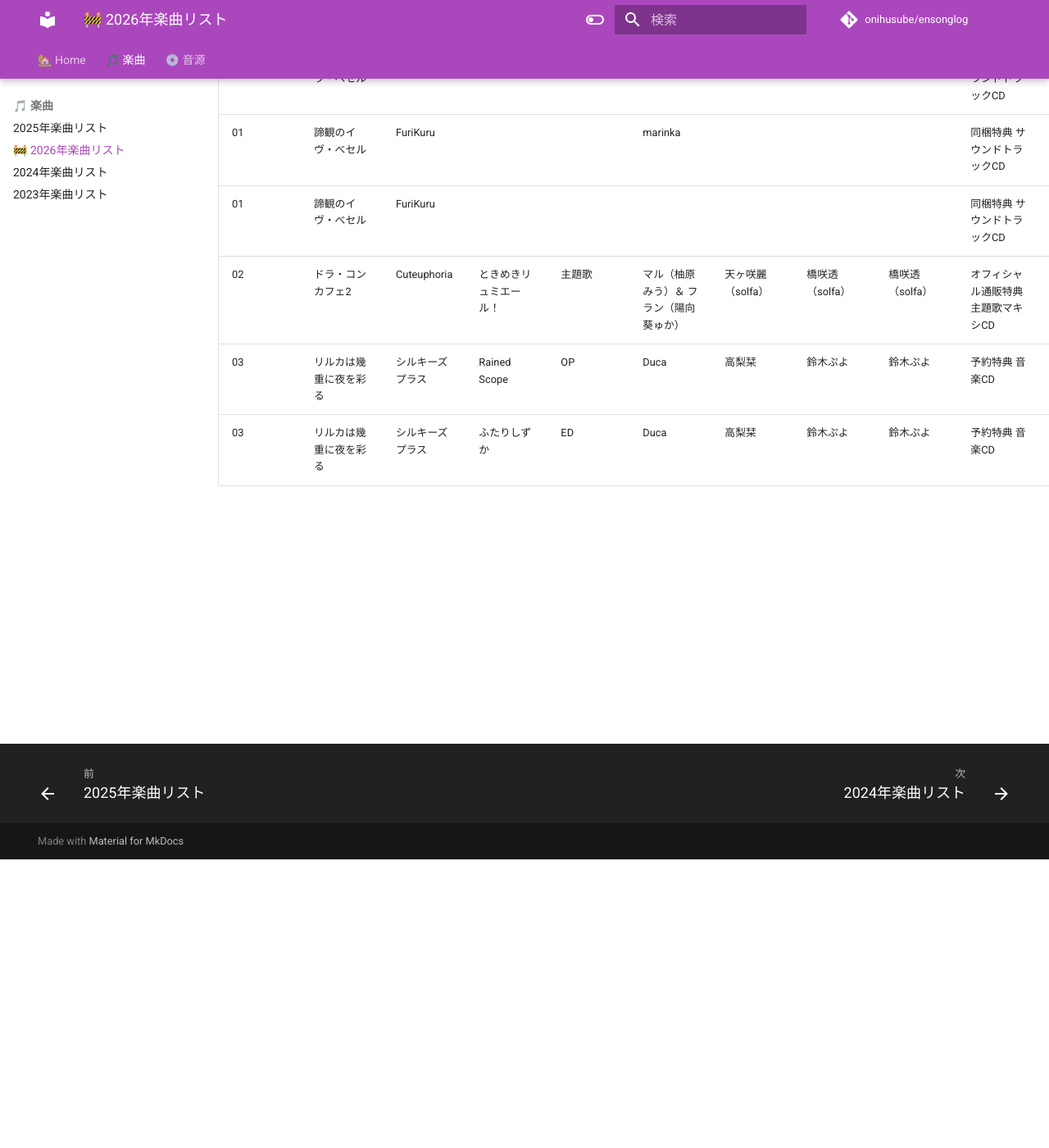
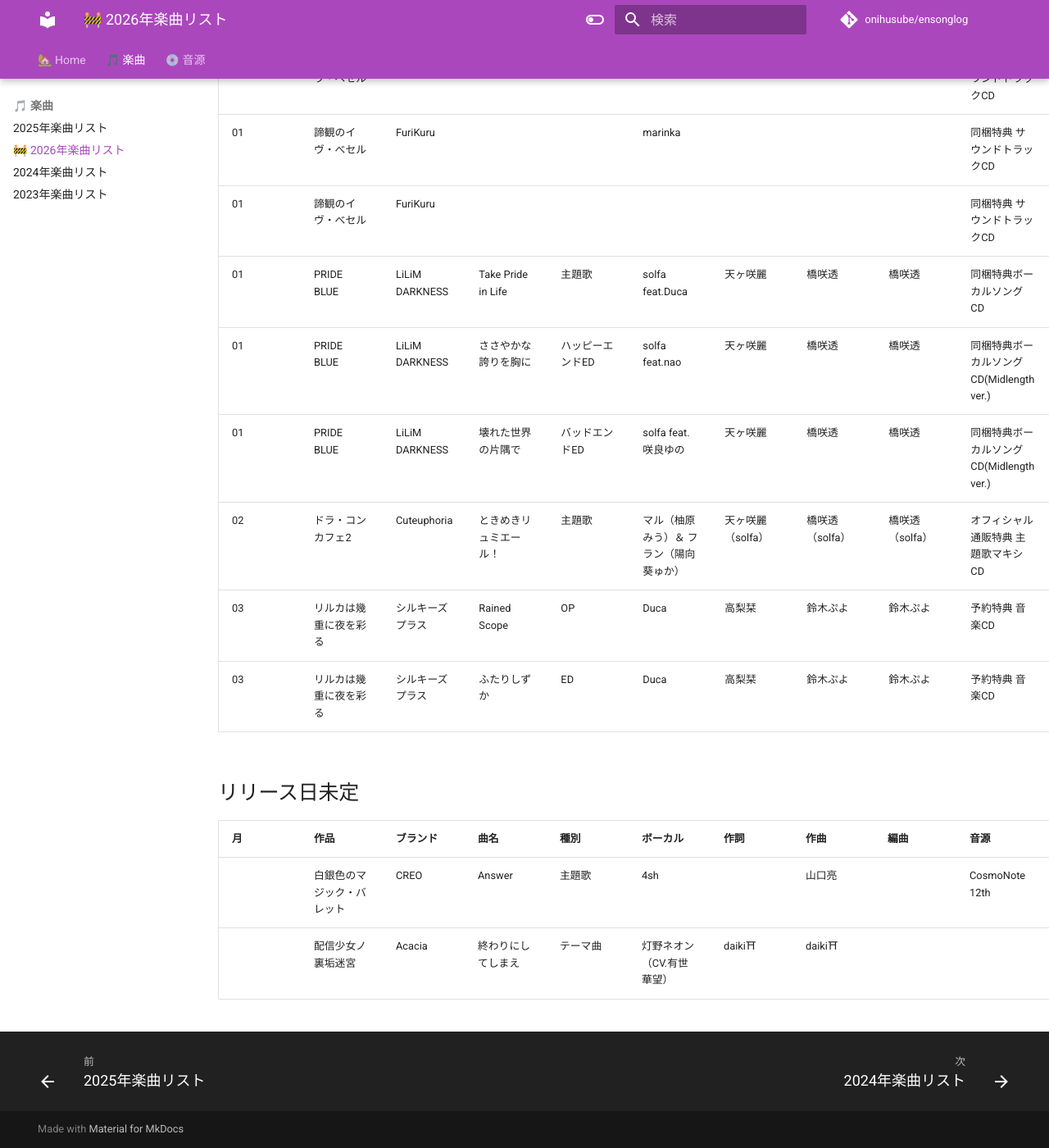
Before and after one commit to onihusube/ensonglog, an MkDocs documentation site: the page built from docs/2026/楽曲.md, in a window 1280 px wide and 1400 px high, scrolled down 352 px. Shown: the whole window at 82% size. Built offline with MkDocs 1.6.1 and Material for MkDocs 9.7.7, drawn with Linux system fonts in a browser that asks for light colours; comment, search, counter and statistics services are not loaded.

Commit message:
楽曲追加

```diff
--- a/docs/2026/楽曲.md
+++ b/docs/2026/楽曲.md
@@ -14,6 +14,16 @@ search:
 | 01<!--/30--> | 諦観のイヴ・べセル | FuriKuru |  |  | SUZUKA |  |  |  | 同梱特典 サウンドトラックCD |  |  |
 | 01<!--/30--> | 諦観のイヴ・べセル | FuriKuru |  |  | marinka |  |  |  | 同梱特典 サウンドトラックCD |  |  |
 | 01<!--/30--> | 諦観のイヴ・べセル | FuriKuru |  |  |  |  |  |  | 同梱特典 サウンドトラックCD |  |  |
+| 01<!--/30--> | PRIDE BLUE | LiLiM DARKNESS | Take Pride in Life | 主題歌 | solfa feat.Duca | 天ヶ咲麗 | 橋咲透 | 橋咲透 | 同梱特典ボーカルソングCD | | [:fontawesome-brands-youtube:](https://www.youtube.com/watch?v=9wE_Dz2U0nw) |
+| 01<!--/30--> | PRIDE BLUE | LiLiM DARKNESS | ささやかな誇りを胸に | ハッピーエンドED | solfa feat.nao | 天ヶ咲麗 | 橋咲透 | 橋咲透 | 同梱特典ボーカルソングCD(Midlength ver.) | | |
+| 01<!--/30--> | PRIDE BLUE | LiLiM DARKNESS | 壊れた世界の片隅で | バッドエンドED | solfa feat.咲良ゆの | 天ヶ咲麗 | 橋咲透 | 橋咲透 | 同梱特典ボーカルソングCD(Midlength ver.) | | |
 | 02<!--/27--> | ドラ・コンカフェ2 | Cuteuphoria | ときめきリュミエール！ | 主題歌 | マル（柚原みう）＆ フラン（陽向葵ゅか） | 天ヶ咲麗（solfa） | 橋咲透（solfa） | 橋咲透（solfa） | オフィシャル通販特典 主題歌マキシCD | Produced by solfa | |
 | 03<!--/27--> | リルカは幾重に夜を彩る | シルキーズプラス | Rained Scope | OP | Duca | 高梨栞 | 鈴木ぷよ | 鈴木ぷよ | 予約特典 音楽CD | | [:fontawesome-brands-youtube:](https://www.youtube.com/watch?v=QHqx2dDbBII) |
 | 03<!--/27--> | リルカは幾重に夜を彩る | シルキーズプラス | ふたりしずか | ED | Duca | 高梨栞 | 鈴木ぷよ | 鈴木ぷよ | 予約特典 音楽CD | | |
+
+## リリース日未定
+
+| 月 | 作品 | ブランド | 曲名 | 種別 | ボーカル | 作詞 | 作曲 | 編曲 | 音源 | その他 | 試聴 |
+| --- | --- | --- | --- | --- | --- | --- | --- | --- | --- | --- | --- |
+|  | 白銀色のマジック・バレット | CREO | Answer | 主題歌 | 4sh | | 山口亮 | | CosmoNote 12th | Bass：芳井雅人 | [:fontawesome-brands-youtube:](https://www.youtube.com/watch?v=PHOK-MeerM0) |
+|  | 配信少女ノ裏垢迷宮 | Acacia | 終わりにしてしまえ | テーマ曲 | 灯野ネオン（CV.有世華望） | daiki⛩ | daiki⛩ | | | | [:fontawesome-brands-youtube:](https://www.youtube.com/watch?v=BhXT-IMlkKY) |
```
Also changed, not shown: docs/2025/楽曲.md (+13 -2 lines).
